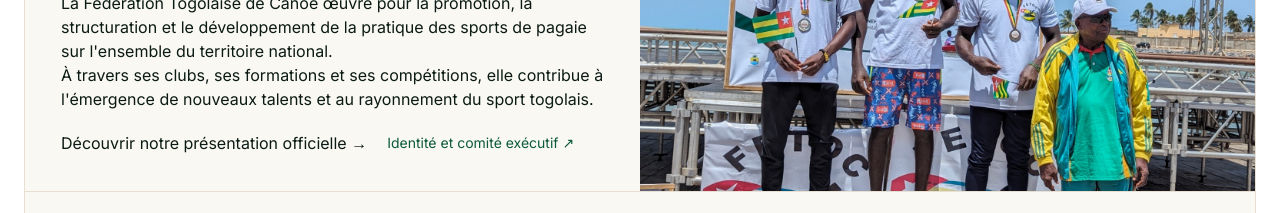
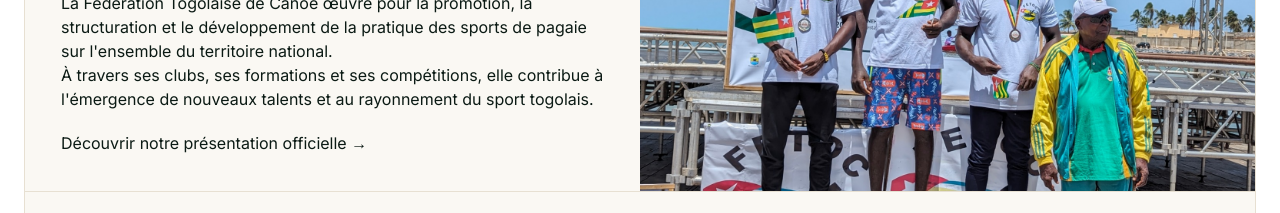
Before and after one commit to StaneDetazo/federation-togolaise-canoe, a website with bundled scripts: page index.html in a window 1280 px wide. Shown: the part 1480-1693 px from the top of the page. Built offline with nearby package versions, Linux system fonts and the light colour scheme; animation ran at ten frames a second.

Commit message:
chore: Comment out identity and executive committee link in navigation

```diff
--- a/index.html
+++ b/index.html
@@ -88,10 +88,10 @@
                   Découvrir notre présentation officielle
                   <span aria-hidden="true">→</span>
                 </a>
-                <a href="federation.html#identite" class="lien-fleche text-sm text-vert-700">
+                <!-- <a href="federation.html#identite" class="lien-fleche text-sm text-vert-700">
                   Identité et comité exécutif
                   <span aria-hidden="true">↗</span>
-                </a>
+                </a> -->
               </div>
             </div>
 
```
